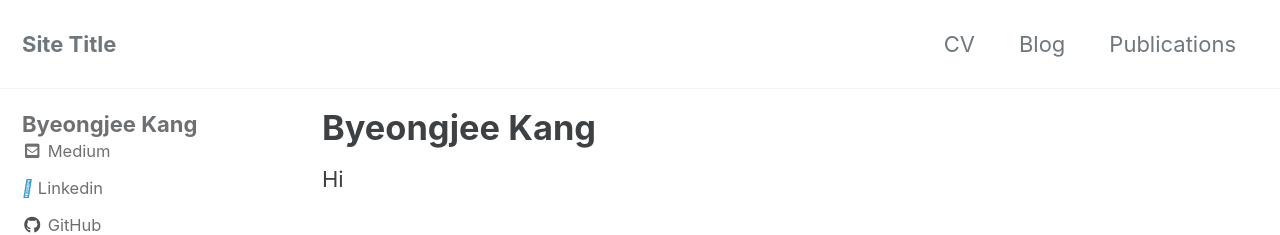
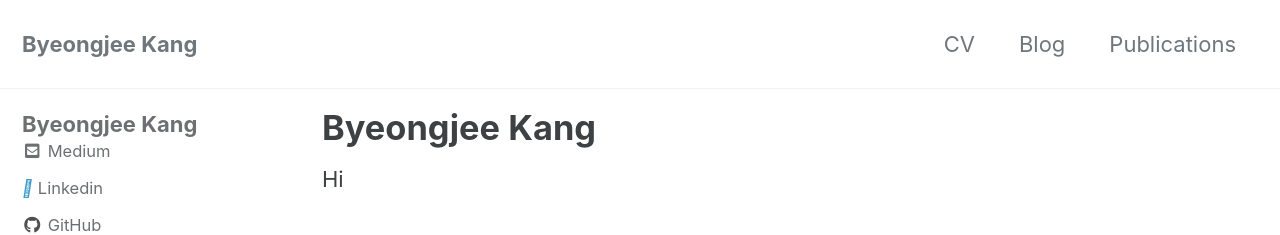
Before and after one commit to byeongjee/byeongjee.github.io, a Jekyll site: the page built from _pages/home.md, in a window 1280 px wide. Shown: the top 235 px of the page. Built offline with Jekyll 4.4.1, drawn with Linux system fonts in a browser that asks for light colours; cached includes are drawn as plain includes.

Commit message:
Setup site title

```diff
--- a/_config.yml
+++ b/_config.yml
@@ -16,7 +16,7 @@ minimal_mistakes_skin: "default" # "air", "aqua", "contrast", "dark", "dirt", "n
 
 # Site Settings
 locale: "en-US"
-title: "Site Title"
+title: "Byeongjee Kang"
 title_separator: "-"
 subtitle: # site tagline that appears below site title in masthead
 name: "Byeongjee Kang"
```
